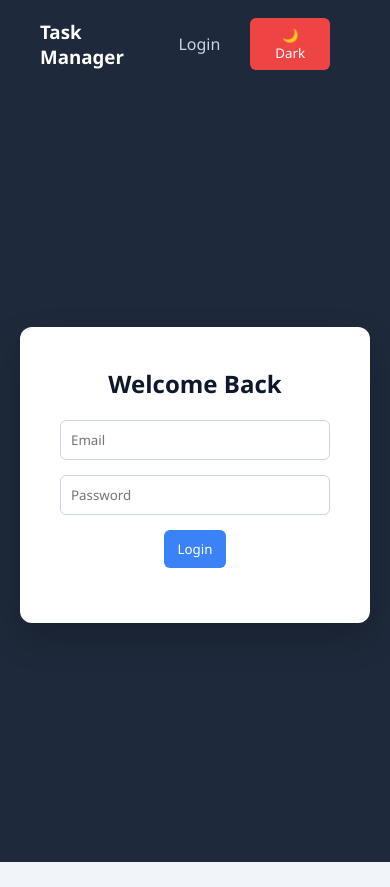
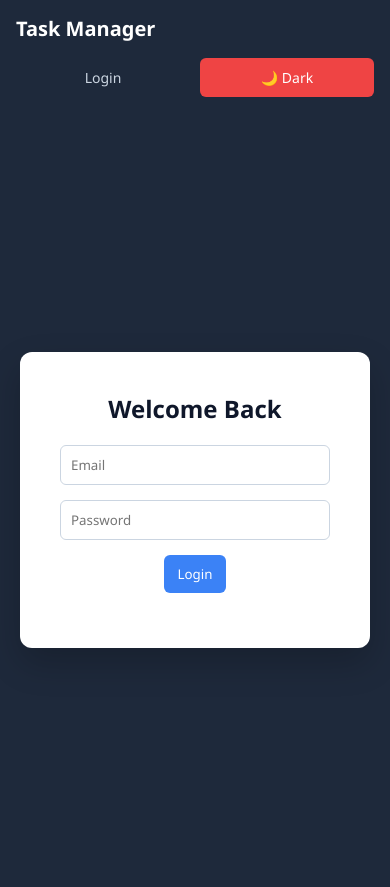
Before and after one commit to geekjp/taskmanager-frontend, a React (Vite) app: page /login in a window 390 px wide. Before the commit the page ends 862 px from the top, so only its background shows below. Built offline with nearby package versions, Linux system fonts and the light colour scheme.

Commit message:
Frontend: Light/Dark mode logic improved and responsive css updated

```diff
--- a/src/App.jsx
+++ b/src/App.jsx
@@ -1,6 +1,6 @@
 // Import routing tools from react-router-dom
 // These allow us to create different URLs inside our React app
-import { useState } from "react";
+import { useEffect, useState } from "react";
 import { BrowserRouter, Routes, Route, Navigate } from "react-router-dom";
 
 // Import page components
@@ -48,13 +48,27 @@ const PrivateRoute = ({ children }) => {
 };
 
 const App = () => {
-     /*
-    |--------------------------------------------------------------------------
-    | Theme State
-    |--------------------------------------------------------------------------
-    */
+  /*
+|--------------------------------------------------------------------------
+| Theme State
+|--------------------------------------------------------------------------
+| Initialize theme from localStorage
+|--------------------------------------------------------------------------
 
-    const [darkMode, setDarkMode] = useState(false);
+  useState(() => {}) this called 👉 Lazy Initialization meaning -Run only on first render
+*/
+
+  const [darkMode, setDarkMode] = useState(() => {
+    // Read saved theme
+    const savedTheme = localStorage.getItem("darkMode");
+
+    // Convert string to boolean
+    return savedTheme === "true";
+  });
+
+  useEffect(() => {
+    localStorage.setItem("darkMode", darkMode)
+  }, [darkMode])
   return (
     /*
     |--------------------------------------------------------------------------
--- a/src/custom.css
+++ b/src/custom.css
@@ -12,6 +12,24 @@
 body {
   background-color: #F1F5F9;
   color: #0F172A;
+}
+
+/* ------------------------------------------------------------------
+   Global Smooth Theme Transition
+------------------------------------------------------------------ */
+
+body,
+.container,
+.navbar,
+.task-item,
+.stat-card,
+.login-card,
+input,
+button {
+  transition:
+    background-color 0.3s ease,
+    color 0.3s ease,
+    border-color 0.3s ease;
 }
 
 /* ------------------------------------------------------------------
@@ -476,3 +494,104 @@ button:disabled {
 .dark hr {
   border-color: #334155;
 }
+
+/* ------------------------------------------------------------------
+   Responsive Design
+------------------------------------------------------------------ */
+
+@media (max-width: 768px) {
+
+  /* Container */
+
+  .container {
+    margin: 20px;
+    padding: 20px;
+  }
+
+  /* Task Header */
+
+  .tasks-header {
+    flex-direction: column;
+    align-items: flex-start;
+    gap: 15px;
+  }
+
+  .search-input {
+    width: 100%;
+  }
+
+  /* Stats Cards */
+
+  .stats-container {
+    flex-direction: column;
+  }
+
+  /* Add Task Form */
+
+  .add-task-form {
+    flex-direction: column;
+    align-items: stretch;
+  }
+
+  .add-task-btn {
+    width: 100%;
+  }
+
+  /* Task Item */
+
+  .task-item {
+    flex-direction: column;
+    align-items: flex-start;
+    gap: 15px;
+  }
+
+  /* Task Actions */
+
+  .task-actions {
+    width: 100%;
+    display: flex;
+    flex-wrap: wrap;
+    gap: 10px;
+  }
+
+  .task-actions button {
+    margin-left: 0;
+  }
+
+  /* Pagination */
+
+  .pagination {
+    flex-wrap: wrap;
+  }
+
+  /* ------------------------------------------------------------------
+   Mobile Navbar
+------------------------------------------------------------------ */
+
+.navbar {
+  flex-direction: column;
+  align-items: flex-start;
+  padding: 16px;
+  gap: 16px;
+}
+
+.navbar h3 {
+  font-size: 20px;
+  line-height: 1.3;
+}
+
+.navbar-right {
+  width: 100%;
+  display: flex;
+  gap: 10px;
+  flex-wrap: wrap;
+}
+
+.navbar-right a,
+.navbar-right button {
+  flex: 1;
+  text-align: center;
+  font-size: 14px;
+  padding: 10px;
+}
+}
```
